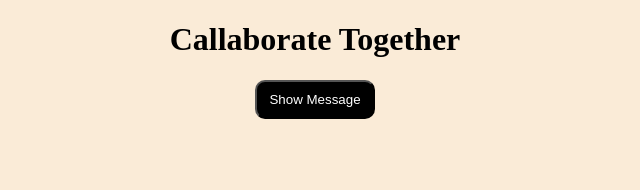
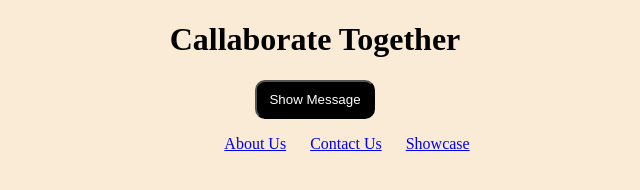
Before and after one commit to OmarMokhfi/Callaborate, a plain HTML site: page index.html in a window 1280 px wide. Shown: the whole page, without its empty margins (325-965 px from the left). Drawn offline with Linux system fonts and the light colour scheme.

Commit message:
Add: links

```diff
--- a/index.html
+++ b/index.html
@@ -9,5 +9,10 @@
   <body>
     <h1>Callaborate Together</h1>
     <button onclick="alert('Hello There!')">Show Message</button>
+    <ul>
+      <li><a href="about.html">About Us</a></li>
+      <li><a href="contact.html">Contact Us</a></li>
+      <li><a href="showcase.html">Showcase</a></li>
+    </ul>
   </body>
 </html>
--- a/style.css
+++ b/style.css
@@ -18,3 +18,12 @@ button {
   background-color: black;
   color: white;
 }
+
+ul {
+  list-style: none;
+}
+
+ul * {
+  float: left;
+  margin-left: 12px;
+}
```
